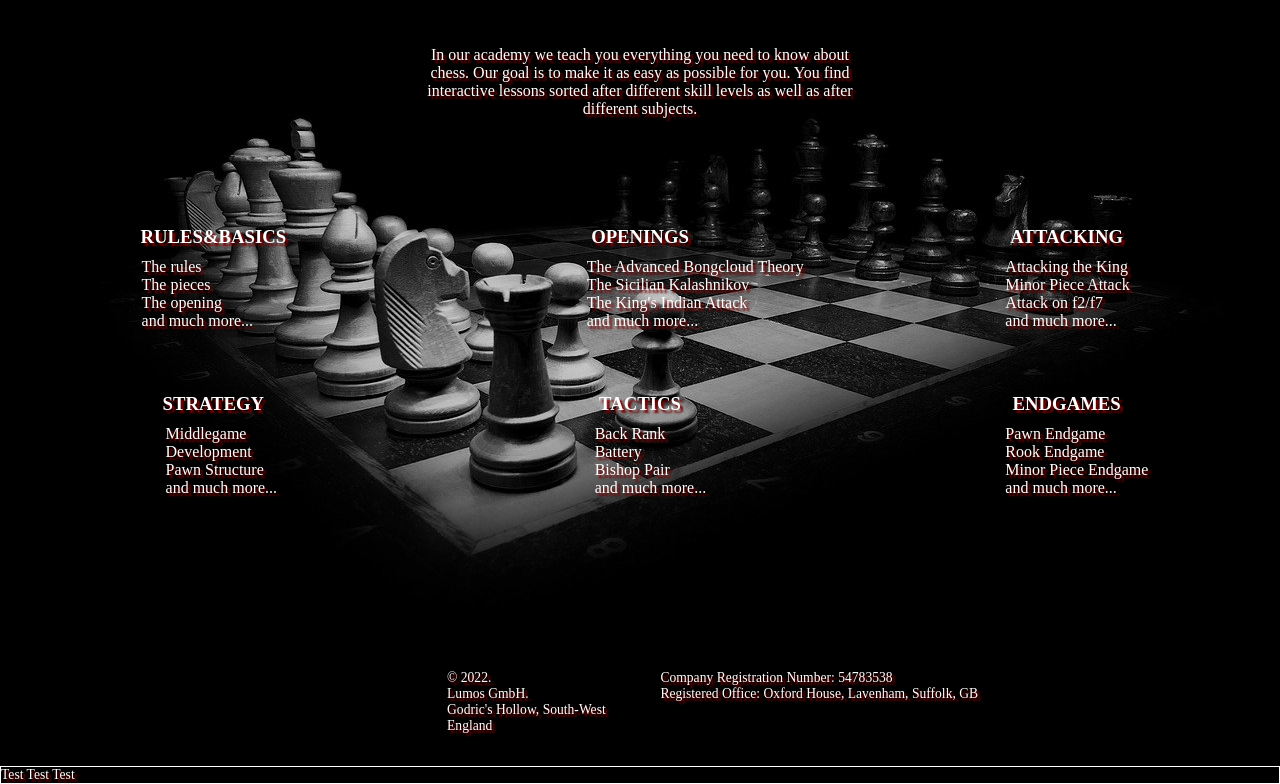
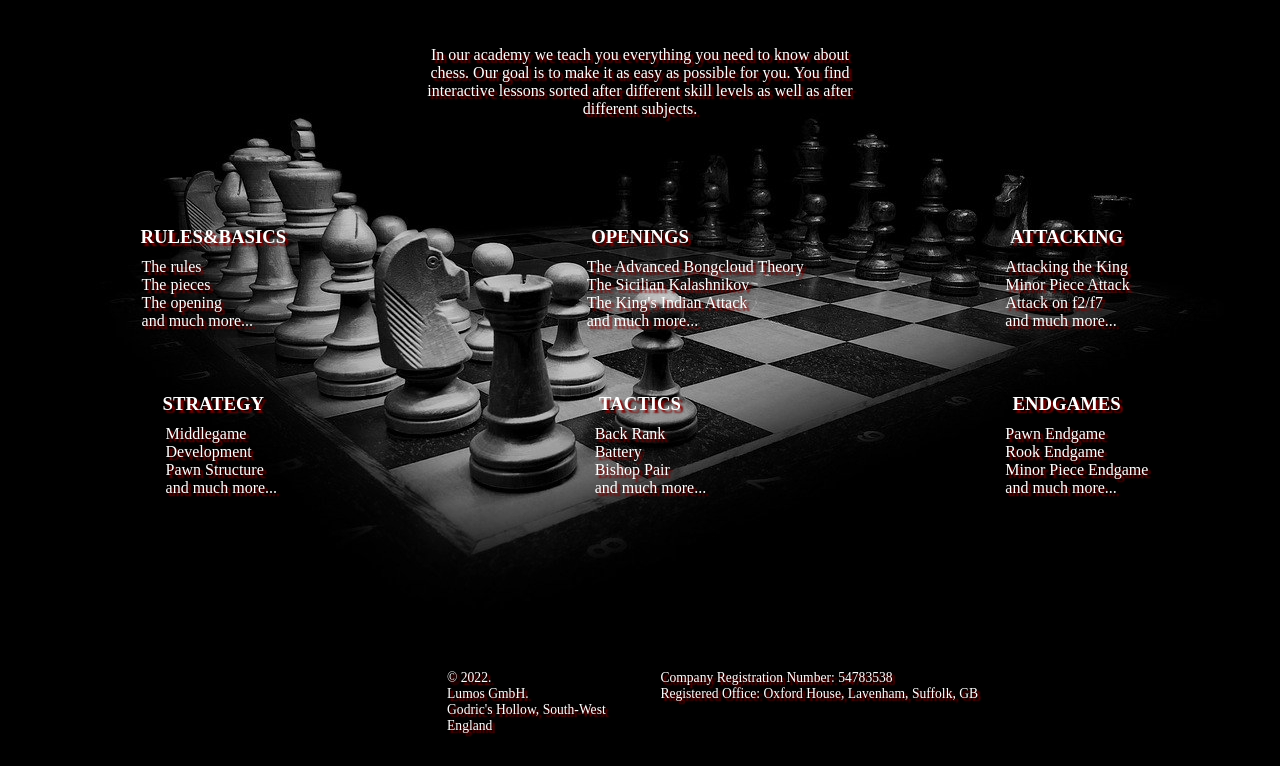
Before and after one commit to ChristophGrothe/chess, a plain HTML site: page index.html in a window 1280 px wide. Shown: the part 1477-2261 px from the top of the page. Drawn offline with Linux system fonts and the light colour scheme.

Commit message:
Update index.html

```diff
--- a/index.html
+++ b/index.html
@@ -104,7 +104,7 @@ well as after different subjects.  </p>
 
    </main>
 <footer>
-  <div class="whiteline">Test Test Test</div>
+
   <div class="Lumos">
     <li>© 2022.</li>
      <li>Lumos GmbH.</li>
```
